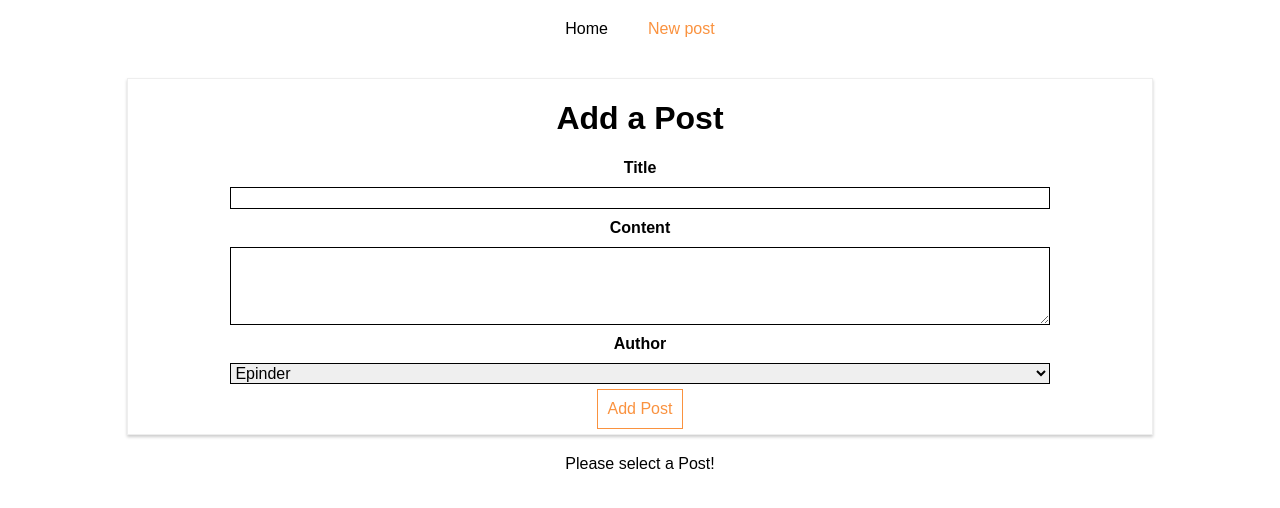
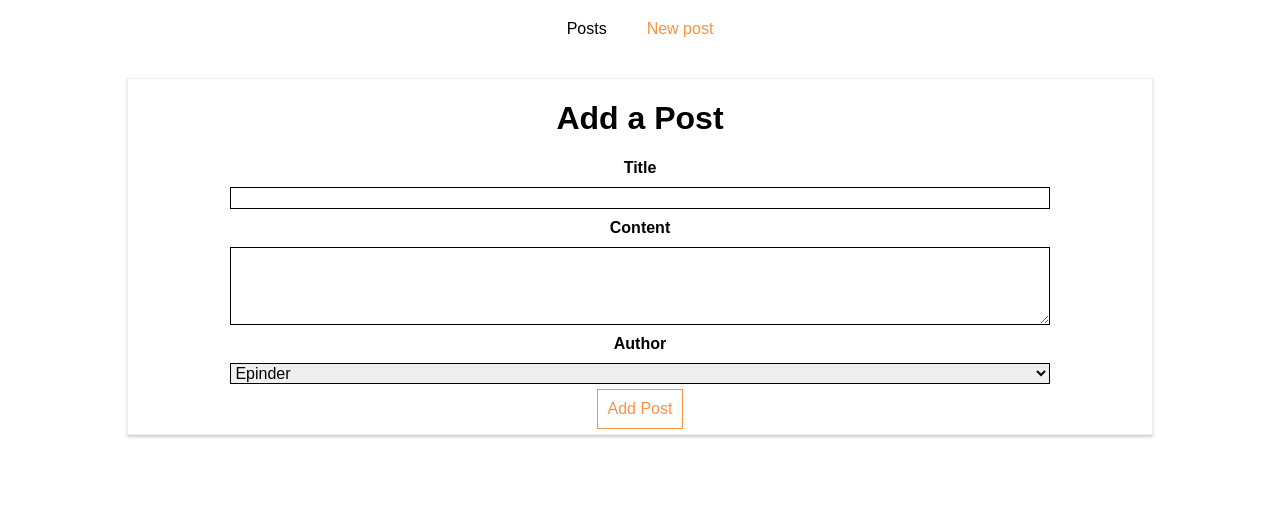
Before and after one commit to EpinderSingh/React-Routing, a React (Create React App) app: page /new-post in a window 1280 px wide. Shown: the top 508 px of the page. Built offline with nearby package versions, Linux system fonts and the light colour scheme; no server answers.

Commit message:
nested routing

```diff
--- a/src/containers/Blog/Blog.js
+++ b/src/containers/Blog/Blog.js
@@ -1,5 +1,5 @@
 import React, { Component } from 'react';
-import { Route, NavLink } from 'react-router-dom';
+import { Route, NavLink, Switch } from 'react-router-dom';
 import Posts from './Posts/Posts';
 import NewPost from './NewPost/NewPost';
 
@@ -15,7 +15,7 @@ class Blog extends Component {
             <ul>
               <li>
                 <NavLink to="/" exact>
-                  Home
+                  Posts
                 </NavLink>
               </li>
               <li>
@@ -26,6 +26,7 @@ class Blog extends Component {
                     search: '?quick-submit=true',
                   }}
                 >
+                  {' '}
                   New post
                 </NavLink>
               </li>
@@ -34,8 +35,10 @@ class Blog extends Component {
         </header>
         {/* <Route path="/" exact render={() => <h1>Home</h1>} /> */}
         <Route path="/" exact component={Posts} />
-        <Route exact path="/new-post" component={NewPost} />
-        <Route path="/:id" exact component={FullPost} />
+        <Switch>
+          <Route exact path="/new-post" component={NewPost} />
+          <Route path="/:id" exact component={FullPost} />
+        </Switch>
       </div>
     );
   }
--- a/src/containers/Blog/Posts/Posts.js
+++ b/src/containers/Blog/Posts/Posts.js
@@ -1,6 +1,6 @@
 import React, { Component } from 'react';
 import axios from '../../../axios';
-import { Link } from 'react-router-dom';
+//import { Link } from 'react-router-dom';
 
 import Post from '../../../components/Post/Post';
 import './Post.css';
@@ -31,7 +31,9 @@ class Posts extends Component {
   }
 
   postSelectedHandler = (id) => {
-    this.setState({ selectedPostId: id });
+    // this.setState({ selectedPostId: id });
+    this.props.history.push({ pathname: '/' + id });
+    // this.props.history('/' + id)
   };
 
   render() {
@@ -39,13 +41,14 @@ class Posts extends Component {
     if (!this.state.error) {
       posts = this.state.posts.map((post) => {
         return (
-          <Link to={'/' + post.id} key={post.id}>
-            <Post
-              title={post.title}
-              author={post.author}
-              clicked={() => this.postSelectedHandler(post.id)}
-            />
-          </Link>
+          // <Link to={'/' + post.id} key={post.id}>
+          <Post
+            key={post.id}
+            title={post.title}
+            author={post.author}
+            clicked={() => this.postSelectedHandler(post.id)}
+          />
+          // </Link>
         );
       });
     }
```
Also changed, not shown: 1 other file (tests, documents, lock files or other folders).
